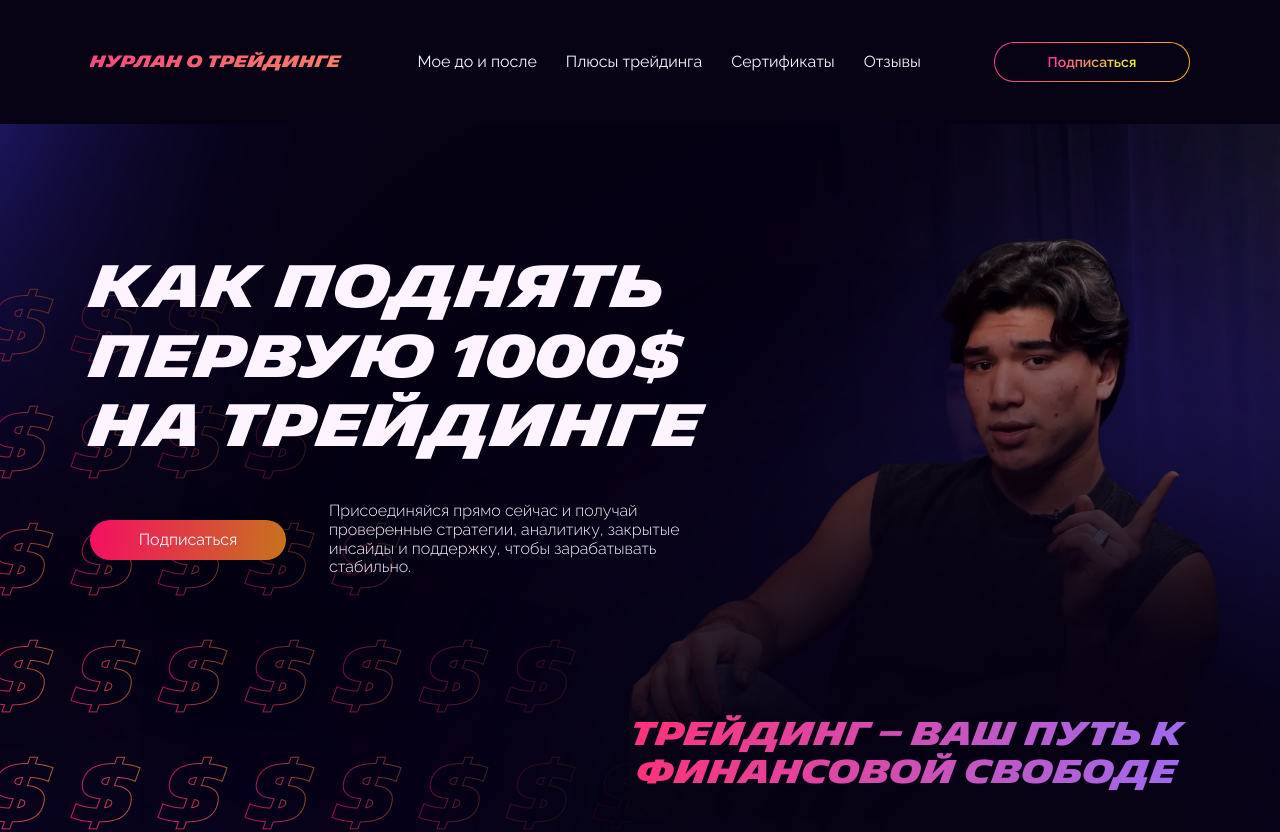
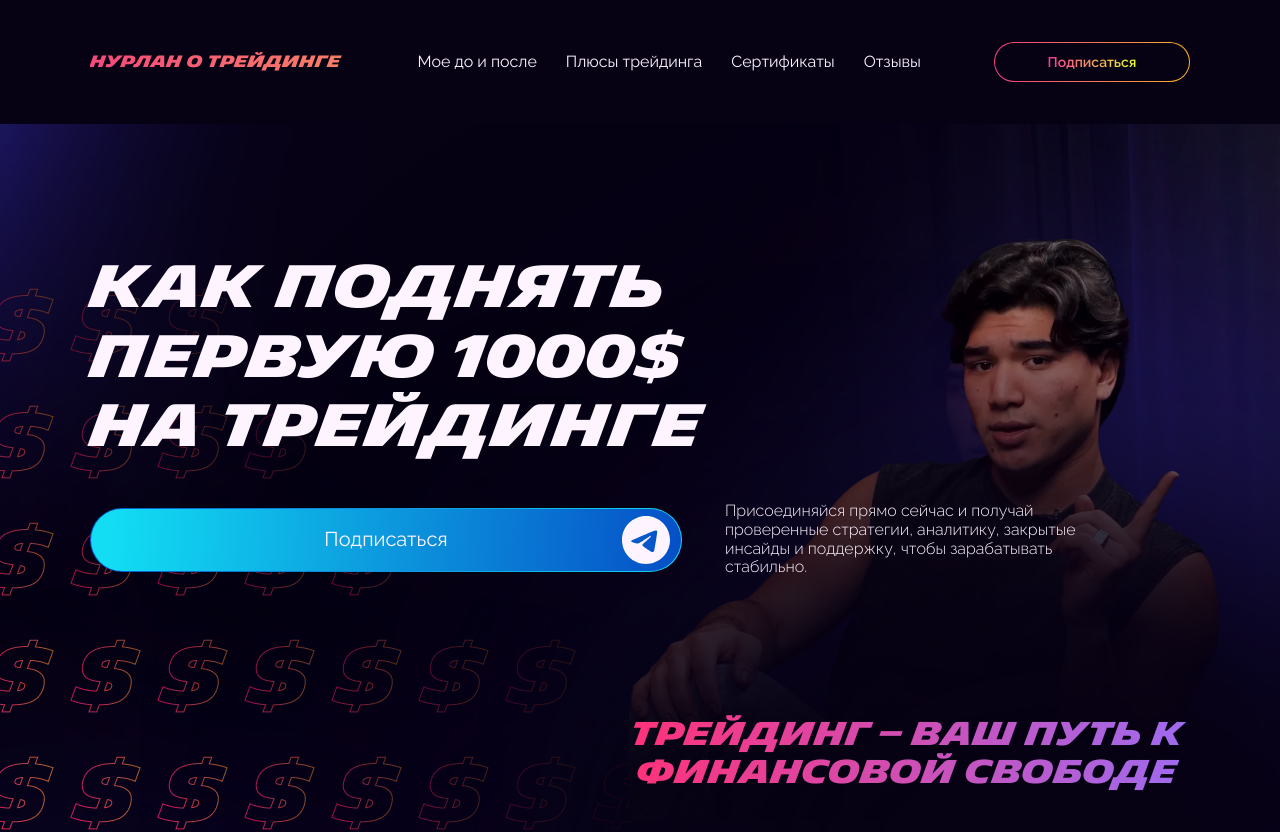
Before and after one commit to cyanidium-dev/crypto-landing, a Next.js app: page / in a window 1280 px wide. Shown: the top 832 px of the page. Built offline with nearby package versions, Linux system fonts and the light colour scheme; no server answers.

Commit message:
updated main button styles, deleted sign up button

```diff
--- a/src/components/homePage/ctaSignUp/CtaSignUp.tsx
+++ b/src/components/homePage/ctaSignUp/CtaSignUp.tsx
@@ -21,7 +21,8 @@ export default function CtaSignUp() {
           whileInView="visible"
           viewport={{ once: true }}
           variants={fadeInAnimation({
-            x: 120, y:-60,
+            x: 120,
+            y: -60,
             duration: 0.8,
             delay: 0.5,
           })}
@@ -55,7 +56,7 @@ export default function CtaSignUp() {
               href={TELEGRAM_URL}
               target="_blank"
               rel="noopener noreferrer nofollow"
-              className="block w-full tabxl:w-[196px] max-w-[331px] mx-auto tabxl:mx-0 outline-none"
+              className="block w-full max-w-[461px] mx-auto tabxl:mx-0 outline-none"
             >
               <MainButton>Подписаться</MainButton>
             </a>
--- a/src/components/homePage/ctaWebinar/OpenTelegramChat.tsx
+++ b/src/components/homePage/ctaWebinar/OpenTelegramChat.tsx
@@ -1,6 +1,6 @@
-import React from "react";
-import SignUpButton from "./SignUpButton";
 import CountdownTimer from "./CountdownTimer";
+import MainButton from "@/components/shared/buttons/MainButton";
+import { TELEGRAM_URL } from "../../../../public/telegramChatLink";
 
 export default function OpenTelegramChat() {
   return (
@@ -12,7 +12,14 @@ export default function OpenTelegramChat() {
         после доступ будет стоить 99$
       </p>
       <CountdownTimer />
-      <SignUpButton />
+      <a
+        href={TELEGRAM_URL}
+        target="_blank"
+        rel="noopener noreferrer nofollow"
+        className="block w-full tabxl:w-[592px] max-w-[461px] mx-auto outline-none"
+      >
+        <MainButton>Подписаться</MainButton>
+      </a>
     </div>
   );
 }
--- a/src/components/homePage/ctaWebinar/SignUpButton.tsx
+++ /dev/null
@@ -1,24 +0,0 @@
-import { TELEGRAM_URL } from "../../../../public/telegramChatLink";
-import React from "react";
-
-interface SignUpButtonProps {
-  className?: string;
-}
-
-export default function SignUpButton({ className = "" }: SignUpButtonProps) {
-  return (
-    <a
-      href={TELEGRAM_URL}
-      target="_blank"
-      rel="noopener noreferrer nofollow"
-      className="outline-none"
-    >
-      <button
-        className={`flex items-center justify-center w-full tabxl:w-[372px] max-w-[347px] tabxl:max-w-[372px] h-[50px] mx-auto rounded-[28px] tabxl:rounded-[20px] bg-purpleGradient
-          active:scale-95 focus-visible:brightness-[140%] laptop:hover:brightness-[140%] transition duration-300 ease-out outline-none ${className}`}
-      >
-        <span className="text-14semi">Подписаться</span>
-      </button>
-    </a>
-  );
-}
--- a/src/components/homePage/hero/Hero.tsx
+++ b/src/components/homePage/hero/Hero.tsx
@@ -47,7 +47,7 @@ export default function Hero() {
             href={TELEGRAM_URL}
             target="_blank"
             rel="noopener noreferrer nofollow"
-            className="block w-full tabxl:w-[196px] max-w-[331px] mx-auto tabxl:mx-0 outline-none"
+            className="block w-full tabxl:w-[592px] max-w-[592px] mx-auto tabxl:mx-0 outline-none"
           >
             <MainButton>Подписаться</MainButton>
           </a>
--- a/src/components/shared/buttons/MainButton.tsx
+++ b/src/components/shared/buttons/MainButton.tsx
@@ -1,4 +1,4 @@
-import React from "react";
+import Image from "next/image";
 
 interface MainButtonProps {
   children: React.ReactNode;
@@ -7,11 +7,23 @@ interface MainButtonProps {
 export default function MainButton({ children }: MainButtonProps) {
   return (
     <button
-      className="relative overflow-hidden flex justify-center items-center max-w-[331px] tabxl:max-w-full w-full tabxl:w-[196px] h-10 bg-caviarGradient rounded-[20px]
+      className="relative overflow-hidden flex justify-center items-center w-full h-16 bg-buttonBorderGradient p-[1px] rounded-[36px]
       active:scale-95 focus-visible:brightness-[140%] transition duration-300 ease-out outline-none group"
     >
-      {children}
-      <span className="absolute top-0 left-[-150%] w-[100%] h-full bg-gradient-to-r from-white/20 via-[#FFD700]/50 to-white/20 opacity-70 skew-x-[-40deg] group-hover:left-[120%] transition-all duration-[800ms] ease-in-out" />
+      <span className="flex justify-center items-center w-full h-full rounded-[36px] bg-buttonBgGradient text-16med lg:text-20med">
+        {children}
+      </span>
+      <Image
+        src="/images/icons/telegram.svg"
+        alt="telegram icon"
+        width={48}
+        height={48}
+        className="absolute top-2 right-3"
+      />
+      <span
+        className="absolute top-0 left-[-150%] w-[100%] h-full bg-gradient-to-r from-white/20 via-[#12DDF3]/30 to-white/20 opacity-70
+      skew-x-[-40deg] group-hover:left-[120%] transition-all duration-[800ms] ease-in-out"
+      />
     </button>
   );
 }
--- a/tailwind.config.ts
+++ b/tailwind.config.ts
@@ -38,11 +38,13 @@ export default {
         "14bold": ["14px", { lineHeight: "16.81px", fontWeight: "700" }],
         "16light": ["16px", { lineHeight: "18.78px", fontWeight: "300" }],
         "16reg": ["16px", { lineHeight: "18.78px", fontWeight: "400" }],
+        "16med": ["16px", { lineHeight: "18.78px", fontWeight: "500" }],
         "16bold": ["16px", { lineHeight: "19.22px", fontWeight: "700" }],
         "18light": ["18px", { lineHeight: "21.13px", fontWeight: "300" }],
         "18bold": ["18px", { lineHeight: "21.62px", fontWeight: "700" }],
         "20light": ["20px", { lineHeight: "23.48px", fontWeight: "300" }],
         "20reg": ["20px", { lineHeight: "24.38px", fontWeight: "400" }],
+        "20med": ["20px", { lineHeight: "24.38px", fontWeight: "500" }],
         "20bold": ["20px", { lineHeight: "24.02px", fontWeight: "700" }],
         "24bold": ["24px", { lineHeight: "28.82px", fontWeight: "700" }],
         "32bold": ["32px", { lineHeight: "38.43px", fontWeight: "700" }],
```
Also changed, not shown: src/components/homePage/ctaWebinar/CtaWebinar.tsx (+5 -3 lines), public/images/icons/telegram.svg (added).
